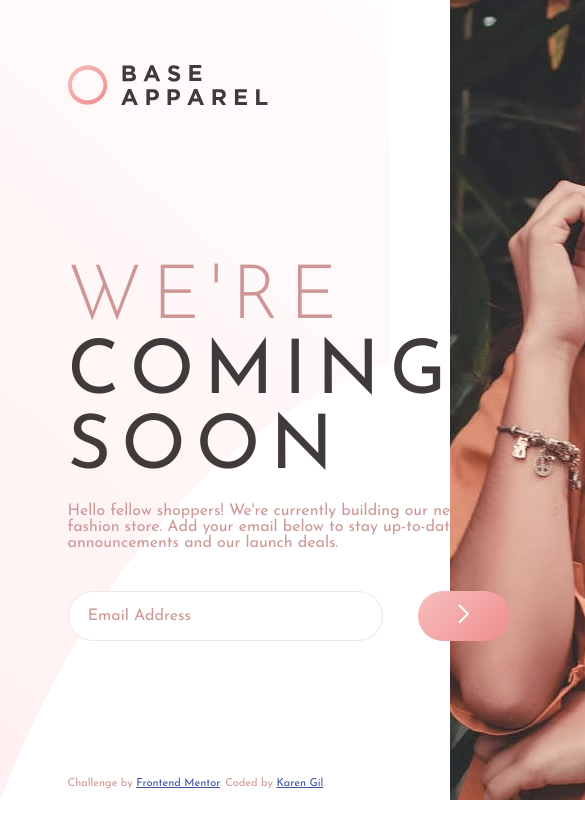
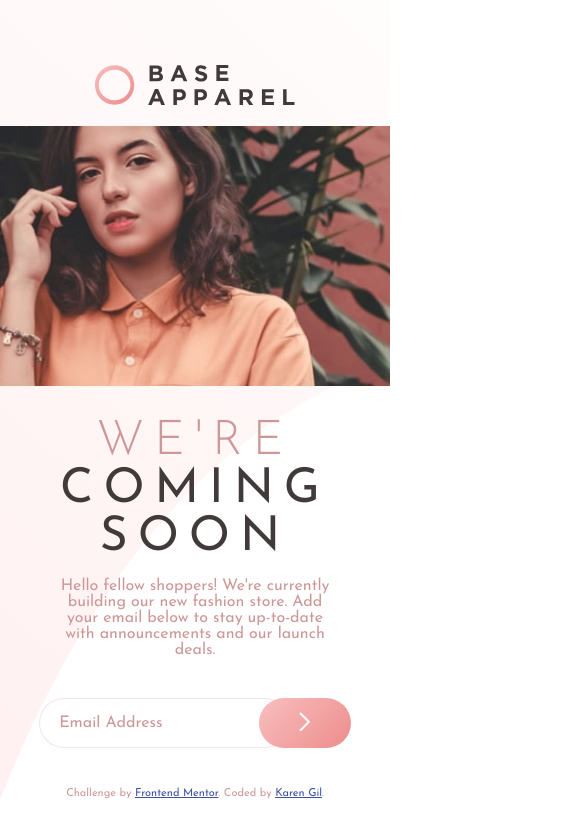
Before and after one commit to soyalbanisgil/apparel-coming-soon-page, a website: page index.html in a window 390 px wide. Shown: the top 838 px of the page, 585 px wide, since content can reach past the window. Drawn offline with Linux system fonts and the light colour scheme.

Commit message:
adjusted the responsivness of the input and work in the mobile version

```diff
--- a/index.html
+++ b/index.html
@@ -19,8 +19,12 @@
 
   <main>
     <div class="main-content">
-      <div class="content container">
+      <div class="content">
+        <div class="container">
           <img src="./images/logo.svg" alt="base apparel logo" class="logo">
+        </div>
+        <img src="./images/hero-mobile.jpg" alt="" class="hero-mobile">
+        <div class="container">
           <div class="hero-text">
             <h1>We're <span>coming soon</span></h1>
             <p>Hello fellow shoppers! We're currently building our new fashion store. Add your email below to stay up-to-date with announcements and our launch deals.</p>
@@ -36,6 +40,7 @@
             </p>
           </div>
         </div>
+      </div>
       <img class="hero-img" src="./images/hero-desktop.jpg" alt="woman">
     </div>
   </main>
--- a/sass/_base.sass
+++ b/sass/_base.sass
@@ -30,6 +30,8 @@ body
     img.hero-img
         width: 100%
         justify-self: end
+    img.hero-mobile
+        display: none
 
 .logo
     margin: 4rem 0
@@ -60,4 +62,4 @@ span
 p
     color: $main-red
     font-family: Josefin Sans Regular
-    width: 450px
+    width: 90%
--- a/sass/_form.sass
+++ b/sass/_form.sass
@@ -1,13 +1,12 @@
 form
     display: flex
-    margin-top: 2.5rem
+    margin: 2.5rem auto
     input
         padding: 1rem 1.2rem
         border: solid 1px #ce97973f
         color: $main-red
         border-radius: 50px
-        width: 400px
-        position: relative
+        width: 70%
         font-family: Josefin Sans Regular
         font-size: 1rem
         outline: none
@@ -20,5 +19,5 @@ form
         border-radius: 50px
         outline: none
         cursor: pointer
-        position: absolute
-        transform: translateX(350px)
+        align-self: flex-end
+        margin-left: -10%
--- /dev/null
+++ b/sass/_mobileV.sass
@@ -0,0 +1,27 @@
+/*Mobile Version*/
+@media screen and (max-width: 620px)
+    .container
+        width: 100%
+        margin: auto
+    .logo
+        margin-bottom: 1rem
+    .main-content
+        grid-template-columns: 1fr
+        text-align: center
+        .hero-img
+            display: none
+        img.hero-mobile
+            width: 100%
+            display: block
+        h1
+            font-size: 3rem
+        p
+            width: 90%
+            margin: 0 auto
+        form
+            justify-content: center
+
+/*Tablet Version*/
+@media screen and (min-width: 621px) and (max-width: 1100px)
+    .hero-img
+        display: none
--- a/sass/main.sass
+++ b/sass/main.sass
@@ -1,3 +1,4 @@
 @import _base
 @import _heroText
 @import _form
+@import _mobileV
```
Also changed, not shown: css/styles.css, 1 other file. Lines whose indentation alone changed are shown as unchanged.
